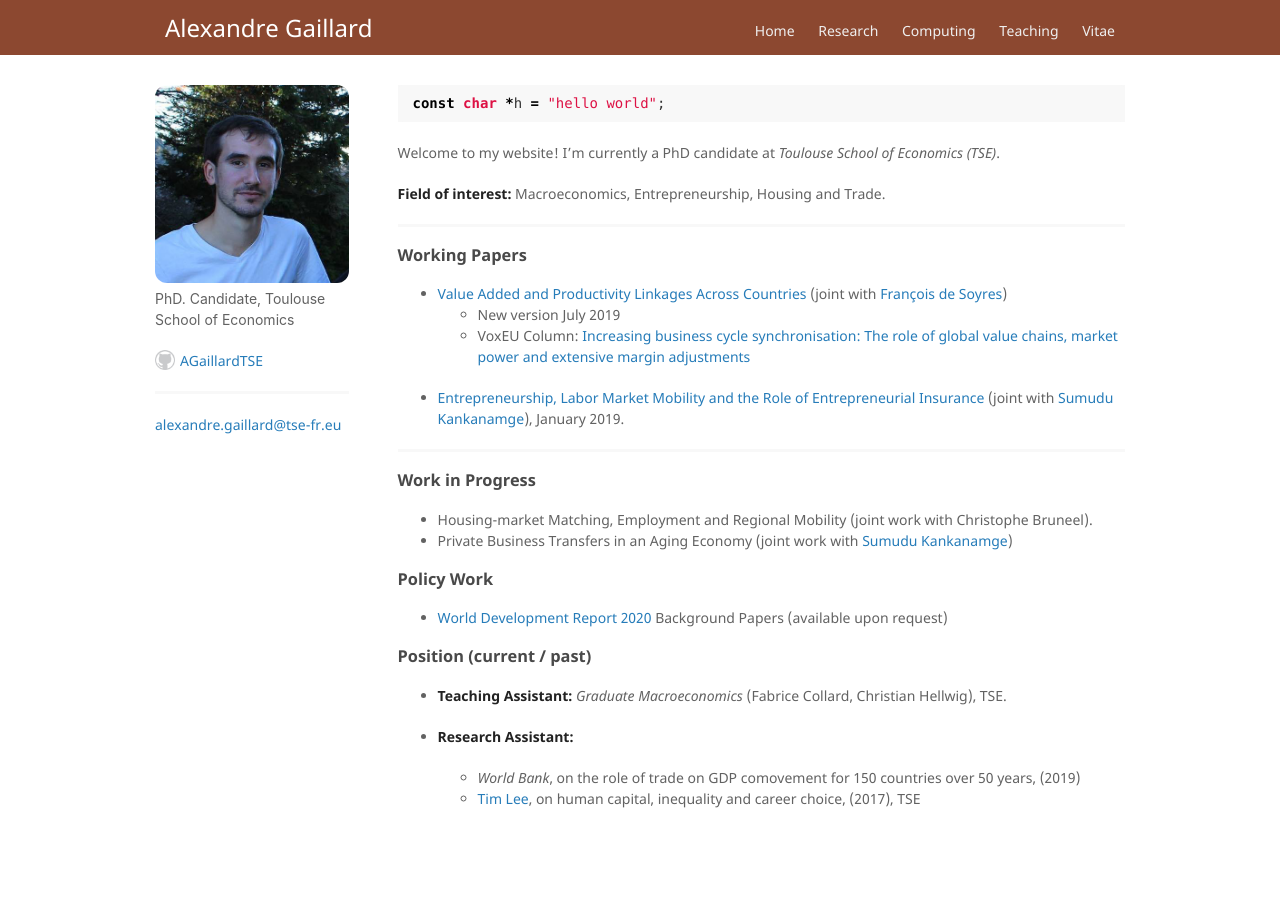
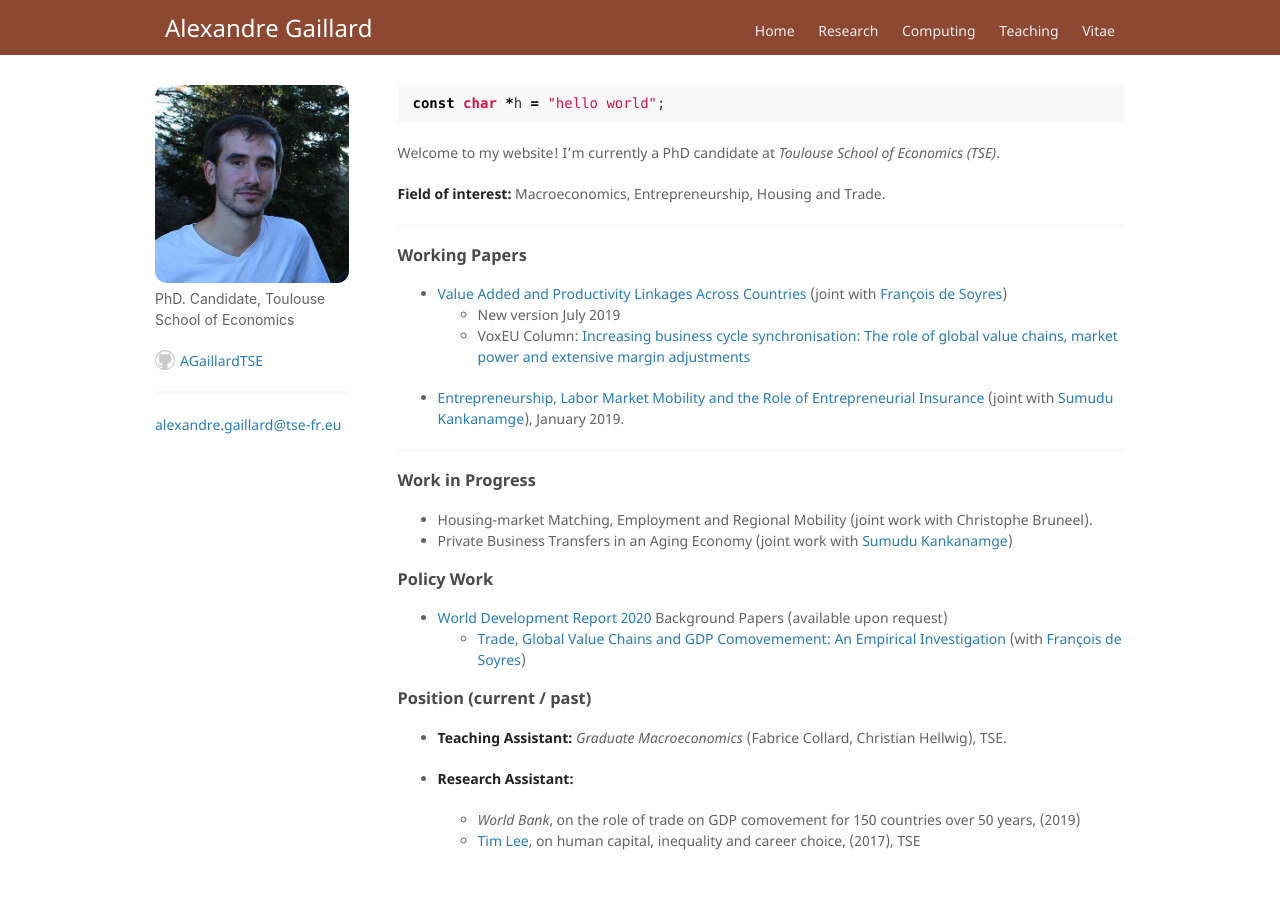
Before and after one commit to AGaillardTSE/AGaillardTSE.github.io, a Jekyll site: the page built from index.md, in a window 1280 px wide. Built offline with Jekyll 4.4.1, drawn with Linux system fonts in a browser that asks for light colours; before the commit the page ends 900 px from its top, so only the background shows below that.

Commit message:
Update index.md

```diff
--- a/index.md
+++ b/index.md
@@ -29,6 +29,7 @@ Welcome to my website! I’m currently a PhD candidate at *Toulouse School of Ec
 
 ### Policy Work
 *   [World Development Report 2020](https://www.worldbank.org/en/publication/wdr2020) Background Papers (available upon request)
+    - [Trade, Global Value Chains and GDP Comovemement: An Empirical Investigation](https://drive.google.com/file/d/1RMd-Gdf-RLOjir4GzOS591W-dXoxPfWD/view) (with [François de Soyres](https://sites.google.com/site/francoisdesoyres/research))
 
 ### Position (current / past)
 
```
